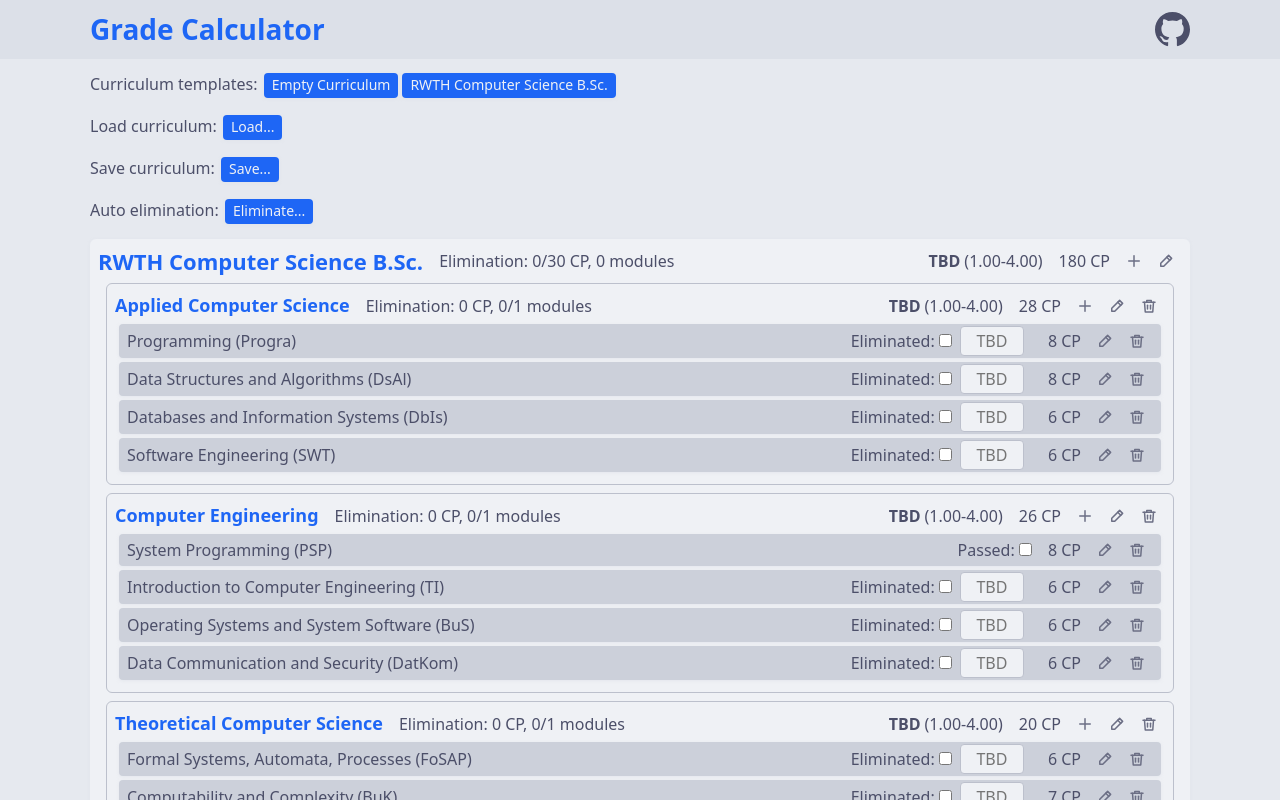
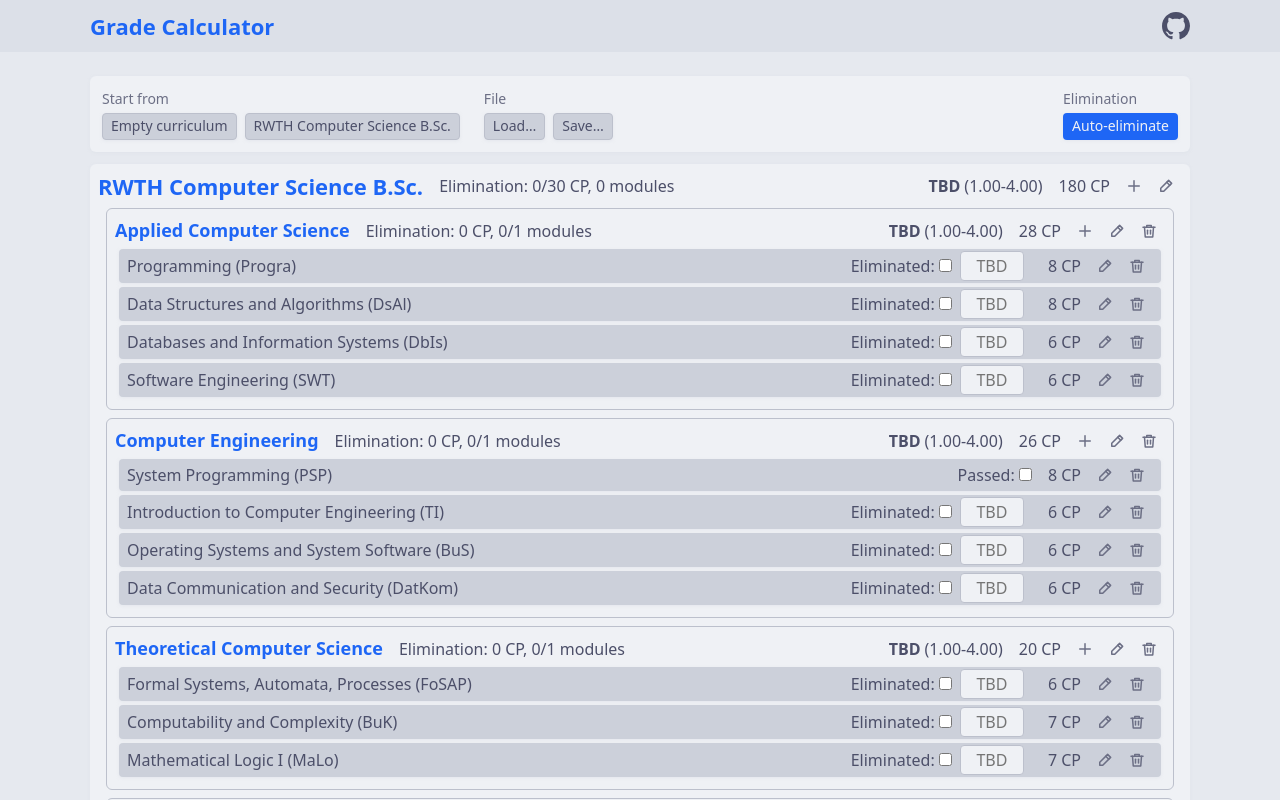
Before and after one commit to TimJentzsch/grade-calculator, a SvelteKit app: page / in a window 1280 px wide. Shown: the top 800 px of the page. Built offline with nearby package versions, Linux system fonts and the light colour scheme.

Commit message:
Group the curriculum actions in a toolbar

```diff
--- a/src/app.css
+++ b/src/app.css
@@ -214,15 +214,6 @@ input.grade-input.invalid {
   box-shadow: var(--shadow-raised);
 }
 
-#settings {
-  display: grid;
-  gap: var(--space-md);
-}
-
-.settings-container {
-  min-height: 30px;
-}
-
 input[type='text'],
 input[type='number'],
 select {
@@ -259,6 +250,10 @@ header {
   background-color: var(--color-header);
 }
 
+header h1 {
+  font-size: var(--font-size-xl);
+}
+
 .github-link {
   display: flex;
   color: var(--color-text);
--- a/src/lib/components/Button.svelte
+++ b/src/lib/components/Button.svelte
@@ -11,28 +11,40 @@
     href?: string;
     /** The file name to download the link target as. */
     download?: string;
+    /**
+     * - `primary`: a filled button for the main action
+     * - `secondary`: a subtle button for other actions
+     */
+    variant?: 'primary' | 'secondary';
   }
 
-  const { children, title, onclick, disabled = false, href, download }: Props = $props();
+  const {
+    children,
+    title,
+    onclick,
+    disabled = false,
+    href,
+    download,
+    variant = 'primary',
+  }: Props = $props();
 </script>
 
 {#if href !== undefined}
   <!-- eslint-disable-next-line svelte/no-navigation-without-resolve -- Used for downloads, not routes -->
-  <a class="button" {href} {download} {title}>{@render children()}</a>
+  <a class="button {variant}" {href} {download} {title}>{@render children()}</a>
 {:else}
-  <button type="button" class="button" {title} {onclick} {disabled}>{@render children()}</button>
+  <button type="button" class="button {variant}" {title} {onclick} {disabled}
+    >{@render children()}</button
+  >
 {/if}
 
 <style>
   .button {
     display: inline-block;
     vertical-align: middle;
-    margin: var(--space-2xs);
     padding: var(--space-xs) var(--space-sm);
-    border: none;
+    border: 1px solid transparent;
     border-radius: var(--radius-sm);
-    background-color: var(--color-primary);
-    color: var(--color-on-primary);
     box-shadow: var(--shadow-raised);
     font-size: var(--font-size-sm);
     font-weight: var(--font-weight-medium);
@@ -42,11 +54,30 @@
   }
 
   .button:hover {
-    background-color: var(--color-primary-hover);
     box-shadow: var(--shadow-hover);
   }
 
-  .button:disabled {
+  .primary {
+    background-color: var(--color-primary);
+    color: var(--color-on-primary);
+  }
+
+  .primary:hover {
+    background-color: var(--color-primary-hover);
+  }
+
+  .secondary {
+    background-color: var(--color-surface-raised);
+    border-color: var(--color-border);
+    color: var(--color-text);
+  }
+
+  .secondary:hover {
+    background-color: var(--color-surface-hover);
+  }
+
+  .button:disabled,
+  .button:disabled:hover {
     cursor: default;
     background-color: var(--color-surface-hover);
     color: var(--color-text-disabled);
--- a/src/routes/+layout.svelte
+++ b/src/routes/+layout.svelte
@@ -14,7 +14,7 @@
       title="Check out the project on GitHub"
       aria-label="GitHub repository"
     >
-      <svg width="35" height="35" viewBox="0 0 16 16" fill="currentColor" aria-hidden="true">
+      <svg width="28" height="28" viewBox="0 0 16 16" fill="currentColor" aria-hidden="true">
         <path
           d="M8 0C3.58 0 0 3.58 0 8c0 3.54 2.29 6.53 5.47 7.59.4.07.55-.17.55-.38 0-.19-.01-.82-.01-1.49-2.01.37-2.53-.49-2.69-.94-.09-.23-.48-.94-.82-1.13-.28-.15-.68-.52-.01-.53.63-.01 1.08.58 1.23.82.72 1.21 1.87.87 2.33.66.07-.52.28-.87.51-1.07-1.78-.2-3.64-.89-3.64-3.95 0-.87.31-1.59.82-2.15-.08-.2-.36-1.02.08-2.12 0 0 .67-.21 2.2.82.64-.18 1.32-.27 2-.27.68 0 1.36.09 2 .27 1.53-1.04 2.2-.82 2.2-.82.44 1.1.16 1.92.08 2.12.51.56.82 1.27.82 2.15 0 3.07-1.87 3.75-3.65 3.95.29.25.54.73.54 1.48 0 1.07-.01 1.93-.01 2.2 0 .21.15.46.55.38A8.013 8.013 0 0016 8c0-4.42-3.58-8-8-8z"
         />
--- a/src/routes/+page.svelte
+++ b/src/routes/+page.svelte
@@ -67,18 +67,36 @@
 </script>
 
 <div id="body-container">
-  <div id="settings">
-    <div class="settings-container">
-      Curriculum templates:
-      <Button title="Create a new empty curriculum" onclick={newCurriculum}>Empty Curriculum</Button
-      >{#each templates as template (template.name)}<Button
+  <div class="toolbar">
+    <div class="toolbar-group" role="group" aria-labelledby="templates-label">
+      <span id="templates-label" class="toolbar-label">Start from</span>
+      <div class="toolbar-buttons">
+        <Button variant="secondary" title="Create a new empty curriculum" onclick={newCurriculum}
+          >Empty curriculum</Button
+        >
+        {#each templates as template (template.name)}
+          <Button
+            variant="secondary"
             title="Load the {template.name} curriculum"
             onclick={() => loadConfig(template)}>{template.name}</Button
-        >{/each}
+          >
+        {/each}
       </div>
-    <div class="settings-container">
-      Load curriculum:
-      <Button title="Upload a saved curriculum" onclick={() => fileInput?.click()}>Load...</Button>
+    </div>
+    <div class="toolbar-group" role="group" aria-labelledby="file-label">
+      <span id="file-label" class="toolbar-label">File</span>
+      <div class="toolbar-buttons">
+        <Button
+          variant="secondary"
+          title="Load a saved curriculum from a file"
+          onclick={() => fileInput?.click()}>Load…</Button
+        >
+        <Button
+          variant="secondary"
+          href={saveHref}
+          download={saveFileName}
+          title="Save the curriculum to a file">Save…</Button
+        >
         <input
           bind:this={fileInput}
           type="file"
@@ -88,21 +106,16 @@
           onchange={loadConfiguration}
         />
       </div>
-    <div class="settings-container">
-      Save curriculum:
-      <Button href={saveHref} download={saveFileName} title="Download the curriculum configuration"
-        >Save...</Button
-      >
     </div>
-    <div class="settings-container">
-      Auto elimination:
+    <div class="toolbar-group elimination-group" role="group" aria-labelledby="elimination-label">
+      <span id="elimination-label" class="toolbar-label">Elimination</span>
+      <div class="toolbar-buttons" aria-live="polite">
         <Button
           title="Automatically eliminate modules for the best grade"
           onclick={autoElimination}
-        disabled={eliminating}>Eliminate...</Button
+          disabled={eliminating}>{eliminating ? 'Calculating…' : 'Auto-eliminate'}</Button
         >
-
-      <span id="auto-elimination-loading-indicator">{eliminating ? 'Calculating…' : ''}</span>
+      </div>
     </div>
   </div>
   <div id="content">
@@ -111,3 +124,40 @@
     {/key}
   </div>
 </div>
+
+<style>
+  .toolbar {
+    display: flex;
+    flex-flow: row wrap;
+    align-items: flex-end;
+    gap: var(--space-md) var(--space-xl);
+    margin: var(--space-md) 0;
+    padding: var(--space-md);
+    background-color: var(--color-surface);
+    border-radius: var(--radius-md);
+    box-shadow: var(--shadow-raised);
+  }
+
+  .toolbar-group {
+    display: flex;
+    flex-direction: column;
+    gap: var(--space-xs);
+  }
+
+  .toolbar-label {
+    color: var(--color-text-muted);
+    font-size: var(--font-size-sm);
+    font-weight: var(--font-weight-medium);
+  }
+
+  .toolbar-buttons {
+    display: flex;
+    flex-flow: row wrap;
+    gap: var(--space-sm);
+  }
+
+  /* The main action, aligned to the right if there is enough space */
+  .elimination-group {
+    margin-left: auto;
+  }
+</style>
```
Also changed, not shown: 1 other file (tests, documents, lock files or other folders). Lines whose indentation alone changed are shown as unchanged.
